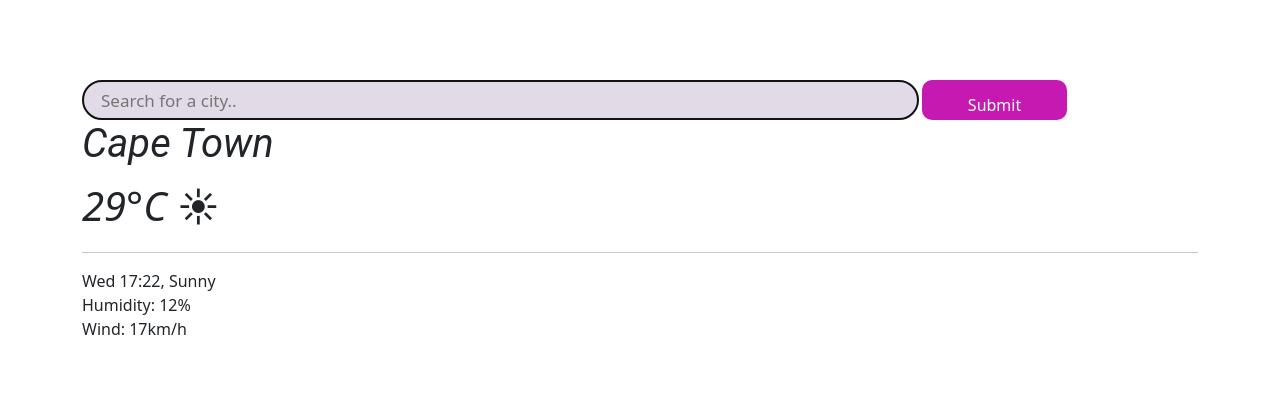
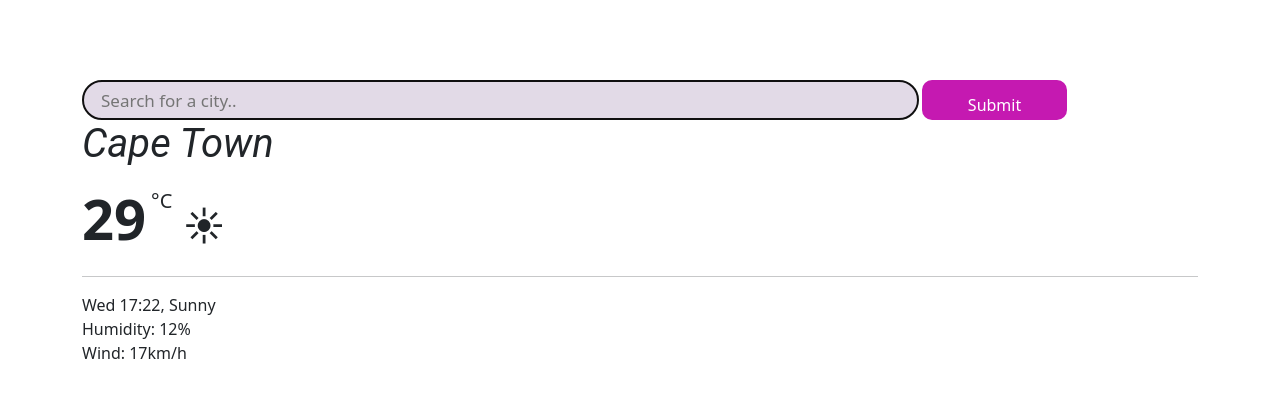
Before and after one commit to Zee363/react-weather, a React (Create React App) app: page / in a window 1280 px wide. Shown: the top 398 px of the page. Built offline with nearby package versions, Linux system fonts and the light colour scheme; a web font is replaced by a local one.

Commit message:
Added some basic CSS

```diff
--- a/src/Weather.css
+++ b/src/Weather.css
@@ -48,3 +48,14 @@ form {
   padding: 0;
   margin: 0;
 }
+ .Weather .temperature {
+  font-size: 56px;
+}
+
+.Weather .unit {
+  font-size: 20px;
+  position: relative;
+  top: -32px;
+  margin-left: 5px;
+  line-height: 1;
+}
--- a/src/Weather.js
+++ b/src/Weather.js
@@ -13,7 +13,8 @@ export default function Weather() {
         <h1>Cape Town</h1>
         <p>
           <light className="fs-1">
-            <em>29&deg;C</em> &#9728;
+            <span className="temperature"><strong>29</strong></span>
+              <span className="unit"><span/>&deg;C</span> &#9728;
           </light>
           <br />
           <hr />
```
